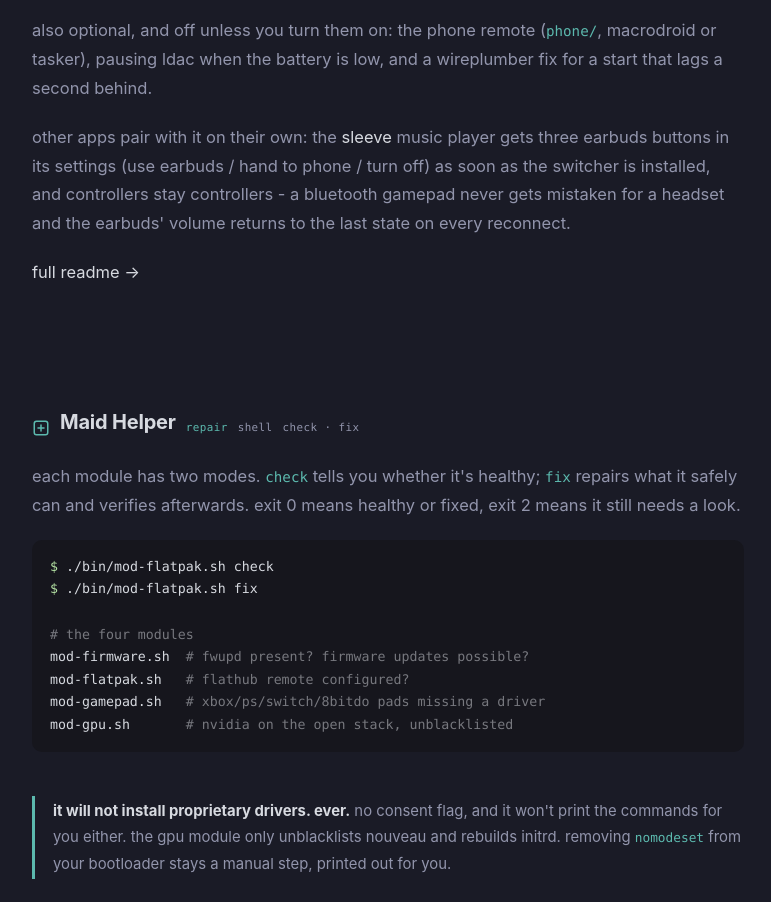
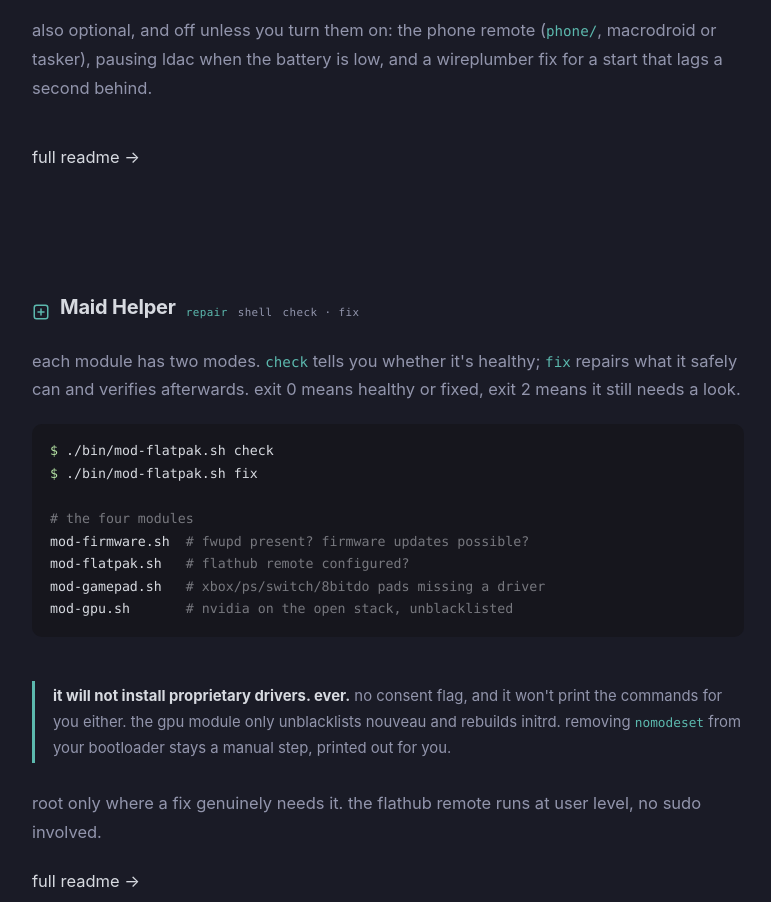
Before and after one commit to Maidware-Project/Maidware-Project.github.io, a plain HTML site: page guides/index.html in a window 1280 px wide. Shown: the part 5260-6162 px from the top of the page, without its empty margins (384-1155 px from the left). Drawn offline with Linux system fonts and the light colour scheme.

Commit message:
website fix

```diff
--- a/guides/index.html
+++ b/guides/index.html
@@ -331,14 +331,7 @@
               (<code>phone/</code>, macrodroid or tasker), pausing ldac when the battery is
               low, and a wireplumber fix for a start that lags a second behind.
             </p>
-            <p data-i18n="t.bt.pairs">
-              other apps pair with it on their own: the
-              <a href="https://github.com/jieke238y34/sleeve">sleeve</a>
-              music player gets three earbuds buttons in its settings (use
-              earbuds / hand to phone / turn off) as soon as the switcher is
-              installed, and controllers stay controllers - a bluetooth
-              gamepad never gets mistaken for a headset and the earbuds'
-              volume returns to the last state on every reconnect.
+
             </p>
             <p><a href="https://github.com/Maidware-Project/Maid-BT" data-i18n="common.readme">full readme →</a></p>
           </article>
```
Also changed, not shown: changelog/index.html (+1 -1 lines).
